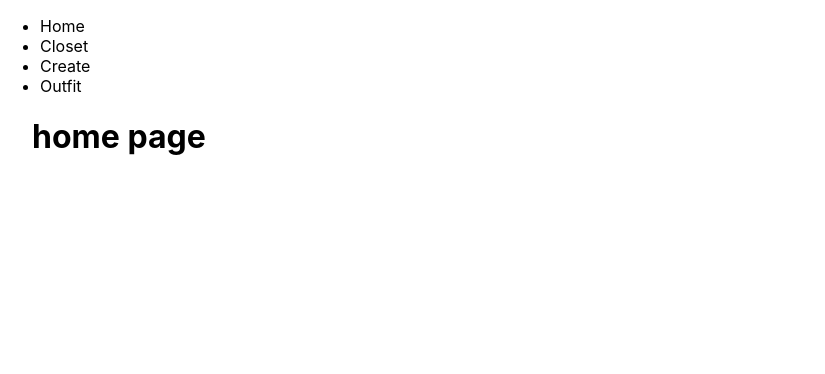
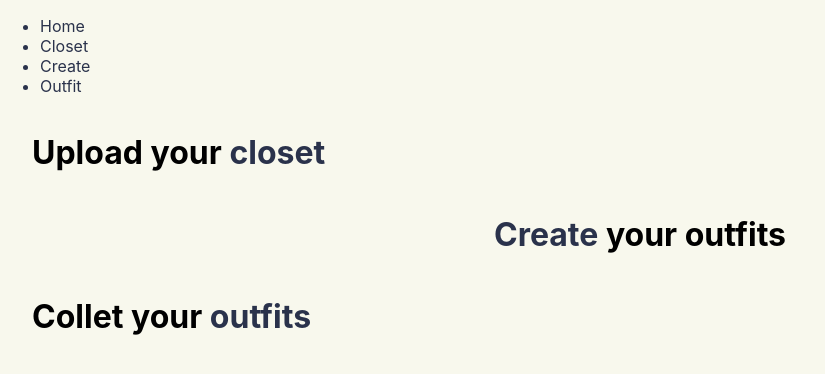
Before and after one commit to AliDabdoub/exjobb-malmoGrupp, a Next.js app in the folder exjobb/: page / in a window 1280 px wide. Shown: the top 374 px of the page, without its empty margins (0-825 px from the left). Built offline with nearby package versions, Linux system fonts and the light colour scheme.

Commit message:
home page styled

```diff
--- a/exjobb/pages/index.js
+++ b/exjobb/pages/index.js
@@ -1,9 +1,15 @@
 import styles from 'styles/Home.module.scss'
+import Link from "next/link";
 
 export default function Home() {
   return (
     <div className={styles.container}>
-      <h1>home page</h1>
+      <div className={styles.linkUpper}><h1>Upload your <Link href='/closet'><a>closet</a></Link><br></br></h1></div>
+
+      <div className={styles.linkMittle}><h1><Link href='/create'><a>Create</a></Link> your outfits</h1></div>
+
+      <div className={styles.LinkBelow}><h1>Collet your <Link href='/outfit'><a>outfits</a></Link></h1></div>
+
     </div>
   )
 }
--- a/exjobb/src/styles/Home.module.scss
+++ b/exjobb/src/styles/Home.module.scss
@@ -1,3 +1,20 @@
+$base-color: #f8f8ed;
+$accent-light: #e1ddcf;
+$accent-dark: #2a324b;
+$dark-color: black;
+
+.linkUpper {
+  display: flex;
+  justify-content: left;
+}
+.linkMittle {
+  display: flex;
+  justify-content: center;
+}
+.linkBelow {
+  display: flex;
+  justify-content: end;
+}
 .container {
   padding: 0 2rem;
 }
--- a/exjobb/src/styles/globals.css
+++ b/exjobb/src/styles/globals.css
@@ -1,13 +1,18 @@
+
 html,
 body {
   padding: 0;
   margin: 0;
   font-family: -apple-system, BlinkMacSystemFont, Segoe UI, Roboto, Oxygen,
     Ubuntu, Cantarell, Fira Sans, Droid Sans, Helvetica Neue, sans-serif;
+    background-color: #f8f8ed;
+}
+.span {
+  color: #2a324b
 }
 
 a {
-  color: inherit;
+  color: #2a324b;
   text-decoration: none;
 }
 
@@ -24,7 +29,7 @@ img {
     color-scheme: dark;
   }
   body {
-    color: white;
-    background: black;
+    color: #e1ddcf;
+    background:  #f8f8ed;
   }
 }
```
